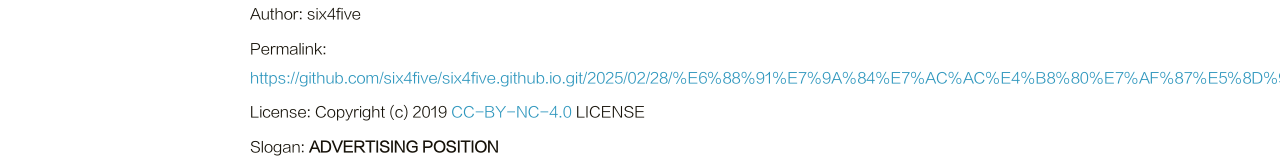
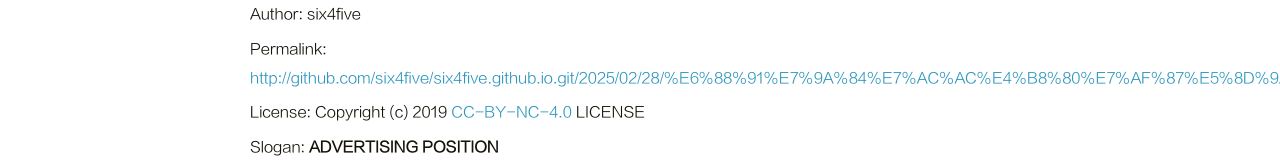
Before and after one commit to six4five/six4five.github.io, a plain HTML site: page 2025/02/28/我的第一篇博客/index.html in a window 1280 px wide. Shown: the part 463-623 px from the top of the page. Drawn offline with Linux system fonts and the light colour scheme; some packages are replaced by stand-ins of ours; files that its build step writes are made by us from their sources; a script that the page names is missing; files whose address does not match are found by name.

Commit message:
Site updated: 2025-03-01 11:32:07

```diff
--- a/2025/02/28/我的第一篇博客/index.html
+++ b/2025/02/28/我的第一篇博客/index.html
@@ -167,7 +167,7 @@
 
                     <p class="copyright-item">
                         <span>Permalink:</span>
-                        <span><a href="https://github.com/six4five/six4five.github.io.git/2025/02/28/%E6%88%91%E7%9A%84%E7%AC%AC%E4%B8%80%E7%AF%87%E5%8D%9A%E5%AE%A2/">https://github.com/six4five/six4five.github.io.git/2025/02/28/%E6%88%91%E7%9A%84%E7%AC%AC%E4%B8%80%E7%AF%87%E5%8D%9A%E5%AE%A2/</a></span>
+                        <span><a href="http://github.com/six4five/six4five.github.io.git/2025/02/28/%E6%88%91%E7%9A%84%E7%AC%AC%E4%B8%80%E7%AF%87%E5%8D%9A%E5%AE%A2/">http://github.com/six4five/six4five.github.io.git/2025/02/28/%E6%88%91%E7%9A%84%E7%AC%AC%E4%B8%80%E7%AF%87%E5%8D%9A%E5%AE%A2/</a></span>
                     </p>
 
 
```
